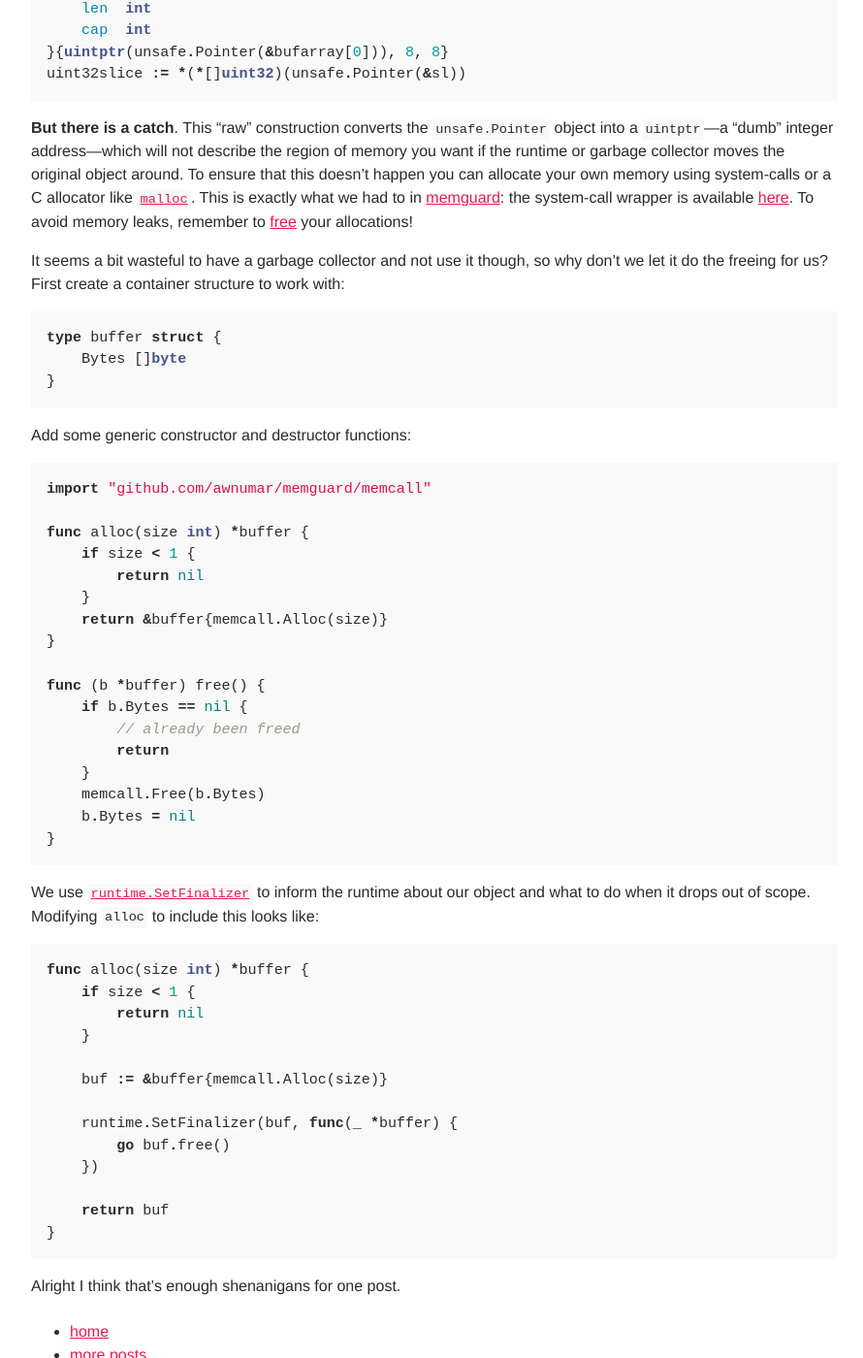
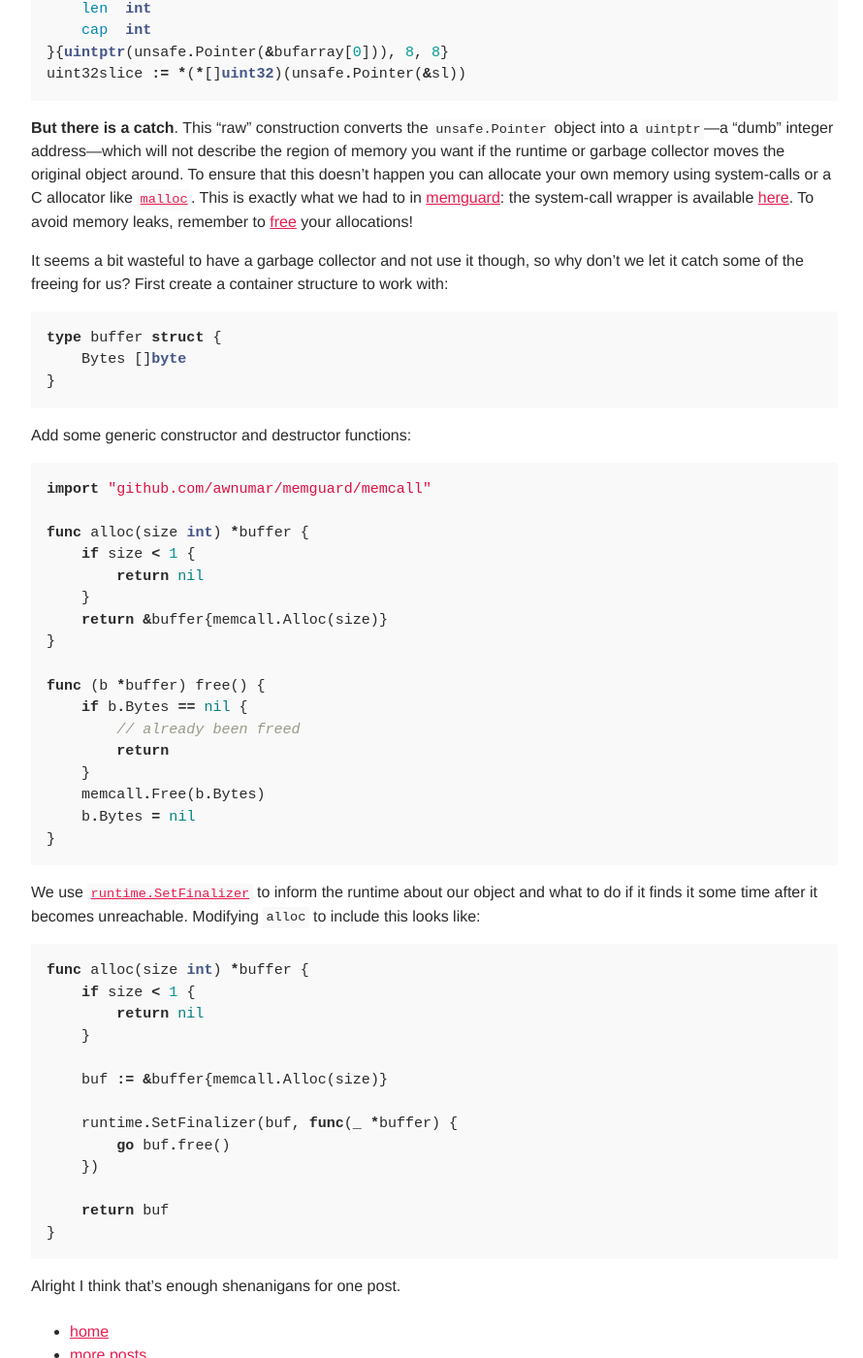
Before and after one commit to awnumar/spacetime.dev, a Jekyll site: the page built from _posts/2019-05-02-to-slice-or-not-to-slice.md, in a window 1280 px wide and 1400 px high, scrolled down 1369 px. Shown: the whole window at 97% size, without its empty margins (192-1082 px from the left). Built offline with Jekyll 4.4.1, drawn with Linux system fonts in a browser that asks for light colours.

Commit message:
Clarify how the garbage collector works

````diff
--- a/_posts/2019-05-02-to-slice-or-not-to-slice.md
+++ b/_posts/2019-05-02-to-slice-or-not-to-slice.md
@@ -62,7 +62,7 @@ uint32slice := *(*[]uint32)(unsafe.Pointer(&sl))
 
 **But there is a catch**. This "raw" construction converts the `unsafe.Pointer` object into a `uintptr`---a "dumb" integer address---which will not describe the region of memory you want if the runtime or garbage collector moves the original object around. To ensure that this doesn't happen you can allocate your own memory using system-calls or a C allocator like [`malloc`](https://linux.die.net/man/3/malloc). This is exactly what we had to in [memguard](https://github.com/awnumar/memguard): the system-call wrapper is available [here](https://godoc.org/github.com/awnumar/memguard/memcall#Alloc). To avoid memory leaks, remember to [free](https://godoc.org/github.com/awnumar/memguard/memcall#Free) your allocations!
 
-It seems a bit wasteful to have a garbage collector and not use it though, so why don't we let it do the freeing for us? First create a container structure to work with:
+It seems a bit wasteful to have a garbage collector and not use it though, so why don't we let it catch some of the freeing for us? First create a container structure to work with:
 
 ```go
 type buffer struct {
@@ -92,7 +92,7 @@ func (b *buffer) free() {
 }
 ```
 
-We use [`runtime.SetFinalizer`](https://golang.org/pkg/runtime/#SetFinalizer) to inform the runtime about our object and what to do when it drops out of scope. Modifying `alloc` to include this looks like:
+We use [`runtime.SetFinalizer`](https://golang.org/pkg/runtime/#SetFinalizer) to inform the runtime about our object and what to do if it finds it some time after it becomes unreachable. Modifying `alloc` to include this looks like:
 
 ```go
 func alloc(size int) *buffer {
````
